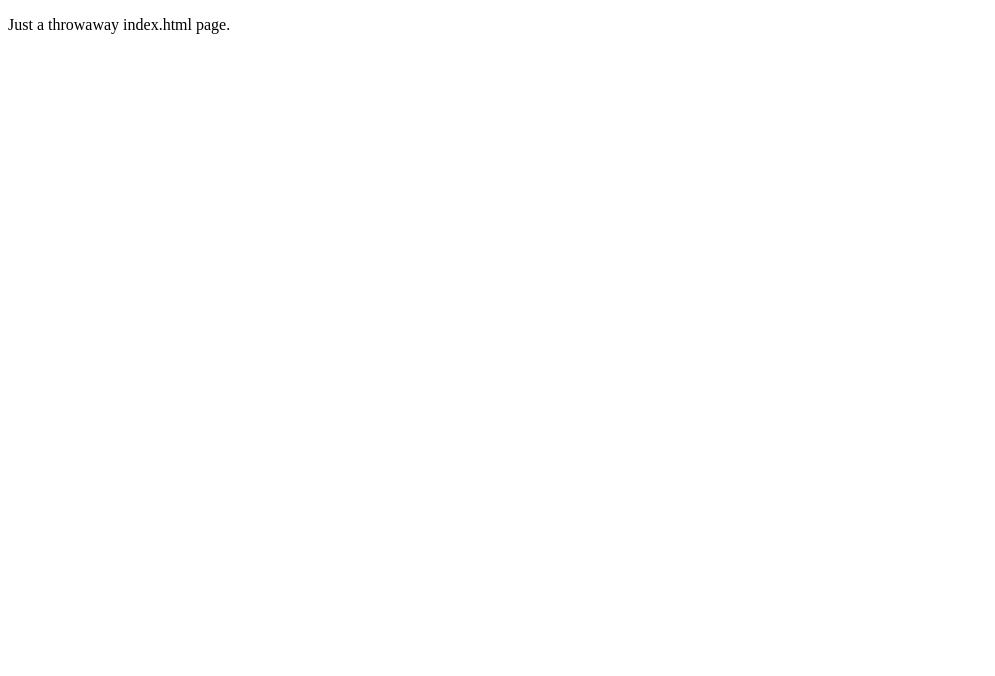
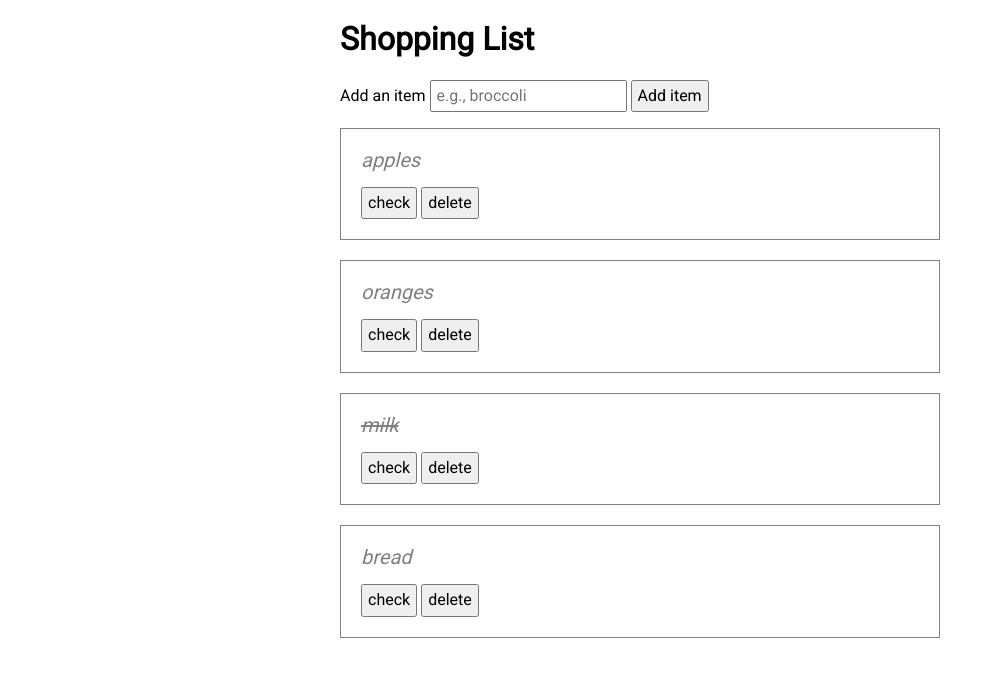
Before and after one commit to thinkful-ei-quail/JohnP_Shopping_List, a plain HTML site: page index.html in a window 1280 px wide. Shown: the whole page, without its empty margins (0-995 px from the left). Drawn offline with nearby package versions, Linux system fonts and the light colour scheme.

Commit message:
copied files from https://github.com/Thinkful-Ed/shopping-list

```diff
--- a/index.html
+++ b/index.html
@@ -1,9 +1,71 @@
 <!DOCTYPE html>
-<html>
+<html lang="en">
 <head>
-  <title>Learn GitHub</title>
+  <title>Shopping List</title>
+
+  <link rel="stylesheet" href="https://cdnjs.cloudflare.com/ajax/libs/normalize/4.2.0/normalize.min.css">
+  <link href="https://fonts.googleapis.com/css?family=Roboto" rel="stylesheet">
+
+  <link rel="stylesheet" href="main.css">
 </head>
 <body>
-  <p>Just a throwaway index.html page.</p>
+
+  <div class="container">
+    <h1>Shopping List</h1>
+
+    <form id="js-shopping-list-form">
+      <label for="shopping-list-entry">Add an item</label>
+      <input type="text" name="shopping-list-entry" id="shopping-list-entry" placeholder="e.g., broccoli">
+      <button type="submit">Add item</button>
+    </form>
+
+    <ul class="shopping-list">
+      <li>
+        <span class="shopping-item">apples</span>
+        <div class="shopping-item-controls">
+          <button class="shopping-item-toggle">
+            <span class="button-label">check</span>
+          </button>
+          <button class="shopping-item-delete">
+            <span class="button-label">delete</span>
+          </button>
+        </div>
+      </li>
+      <li>
+        <span class="shopping-item">oranges</span>
+        <div class="shopping-item-controls">
+          <button class="shopping-item-toggle">
+            <span class="button-label">check</span>
+          </button>
+          <button class="shopping-item-delete">
+            <span class="button-label">delete</span>
+          </button>
+        </div>
+      </li>
+      <li>
+        <span class="shopping-item shopping-item__checked">milk</span>
+        <div class="shopping-item-controls">
+          <button class="shopping-item-toggle">
+            <span class="button-label">check</span>
+          </button>
+          <button class="shopping-item-delete">
+            <span class="button-label">delete</span>
+          </button>
+        </div>
+      </li>
+      <li>
+        <span class="shopping-item">bread</span>
+        <div class="shopping-item-controls">
+          <button class="shopping-item-toggle">
+            <span class="button-label">check</span>
+          </button>
+          <button class="shopping-item-delete">
+            <span class="button-label">delete</span>
+          </button>
+        </div>
+      </li>
+    </ul>
+  </div>
+
 </body>
 </html>
```
